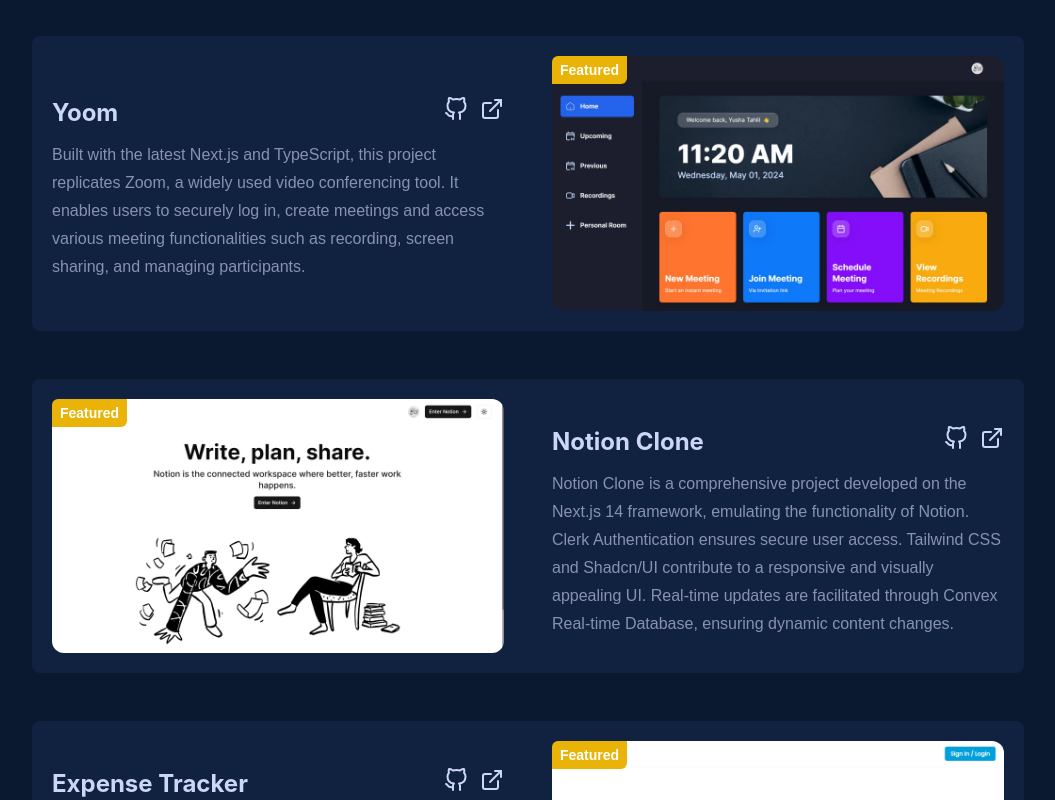
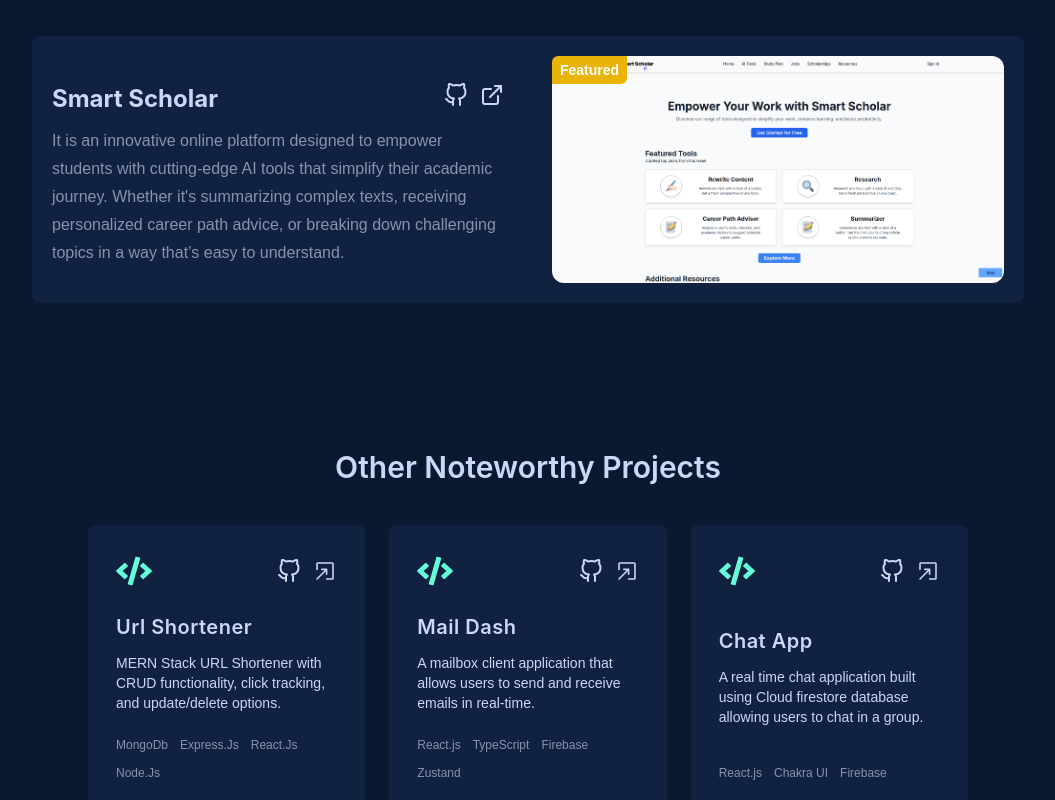
Before and after one commit to raghuaanand/raghuanand, a Next.js app: page / in a window 1280 px wide. Shown: the part 2020-2820 px from the top of the page, without its empty margins (112-1167 px from the left). Built offline with nearby package versions, Linux system fonts and the light colour scheme.

Commit message:
added a few projects

```diff
--- a/constants/index.tsx
+++ b/constants/index.tsx
@@ -35,45 +35,53 @@
 ];
 
 const featuredProjects: FeaturedProjects = [
-  {
+  /* {
     title: "Discord Clone",
     description:
       "Discord Clone, developed on Next.js 13 framework, closely mimics Discord's core features. Users can create channels, invite others, and exchange messages in channels and 1:1 conversations. Powered by Socket.io, it supports real-time audio/video calls. Private conversations with all channel members are facilitated through Livekit WebRTC.",
     image: "/discord.webp",
     github: "https://github.com/raghuaanand/Discord-Clone",
-  },
+  }, */
   {
-    title: "Yoom",
+    title: "VirtuMeet",
     description:
       "Built with the latest Next.js and TypeScript, this project replicates Zoom, a widely used video conferencing tool. It enables users to securely log in, create meetings and access various meeting functionalities such as recording, screen sharing, and managing participants.",
     image: "/yoom.webp",
-    github: "https://github.com/raghuaanand/Yoom",
-    live: "https://yoom-raghu.vercel.app/",
+    github: "https://github.com/raghuaanand/VirtuMeet",
+    live: "https://virtumeet.raghuanand.tech",
   },
   {
+    title: "Smart Scholar",
+    description:
+      "It is an innovative online platform designed to empower students with cutting-edge AI tools that simplify their academic journey. Whether it's summarizing complex texts, receiving personalized career path advice, or breaking down challenging topics in a way that’s easy to understand.",
+    image: "/smart-scholar.png",
+    github: "https://github.com/raghuaanand/VirtuMeet",
+    live: "https://virtumeet.raghuanand.tech",
+  },
+ /*  {
     title: "Notion Clone",
     description:
       "Notion Clone is a comprehensive project developed on the Next.js 14 framework, emulating the functionality of Notion. Clerk Authentication ensures secure user access. Tailwind CSS and Shadcn/UI contribute to a responsive and visually appealing UI. Real-time updates are facilitated through Convex Real-time Database, ensuring dynamic content changes.",
     image: "/notion.webp",
     github: "https://github.com/raghuaanand/Notion-Clone",
     live: "https://notes-raghu.vercel.app",
-  },
-  {
+  }, */
+  /* {
     title: "Expense Tracker",
     description:
       "Expensify is a MERN Stack project enabling user to track and visualize their expenses seamlessly. Razorpay enables easy upgrades, Chart JS 2 enhances report interactivity, and Chakra UI ensures a responsive UI. Nodemailer-enabled password reset ensures security. The pro version introduces a leaderboard, and an efficient tracking.",
     image: "/expensify.webp",
     github: "https://github.com/raghuaanand/Expense-Tracker",
     live: "https://expensify-raghu.netlify.app",
-  },
-  {
+  }, */
+ /*  {
     title: "Social Media Website",
     description:
       "TextBook is a social media website built using the MERN stack, featuring authentication using NextAuth, a PostgreSQL database managed by Prisma, and the PrimeReact library for UI. It enables users to share their thoughts with others, like, and comment on other users' posts.",
     image: "/textbook.webp",
     github: "https://github.com/raghuaanand/TextBook",
     live: "https://textbook-raghu.vercel.app/",
-  },
+  }, */
 ];
 
 const archievedProjects: ArchiveProjects = [
```
Also changed, not shown: public/smart-scholar.png (added).
